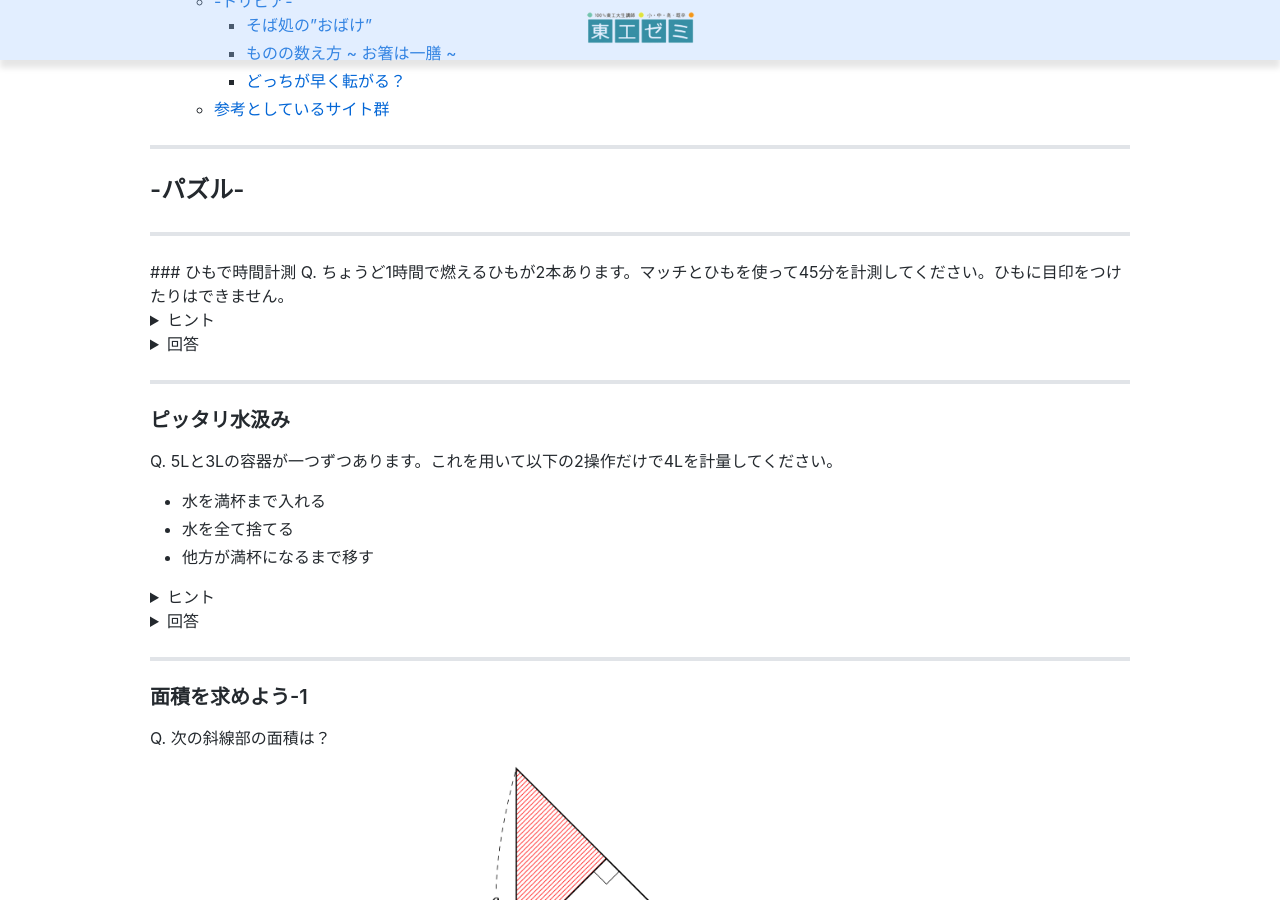
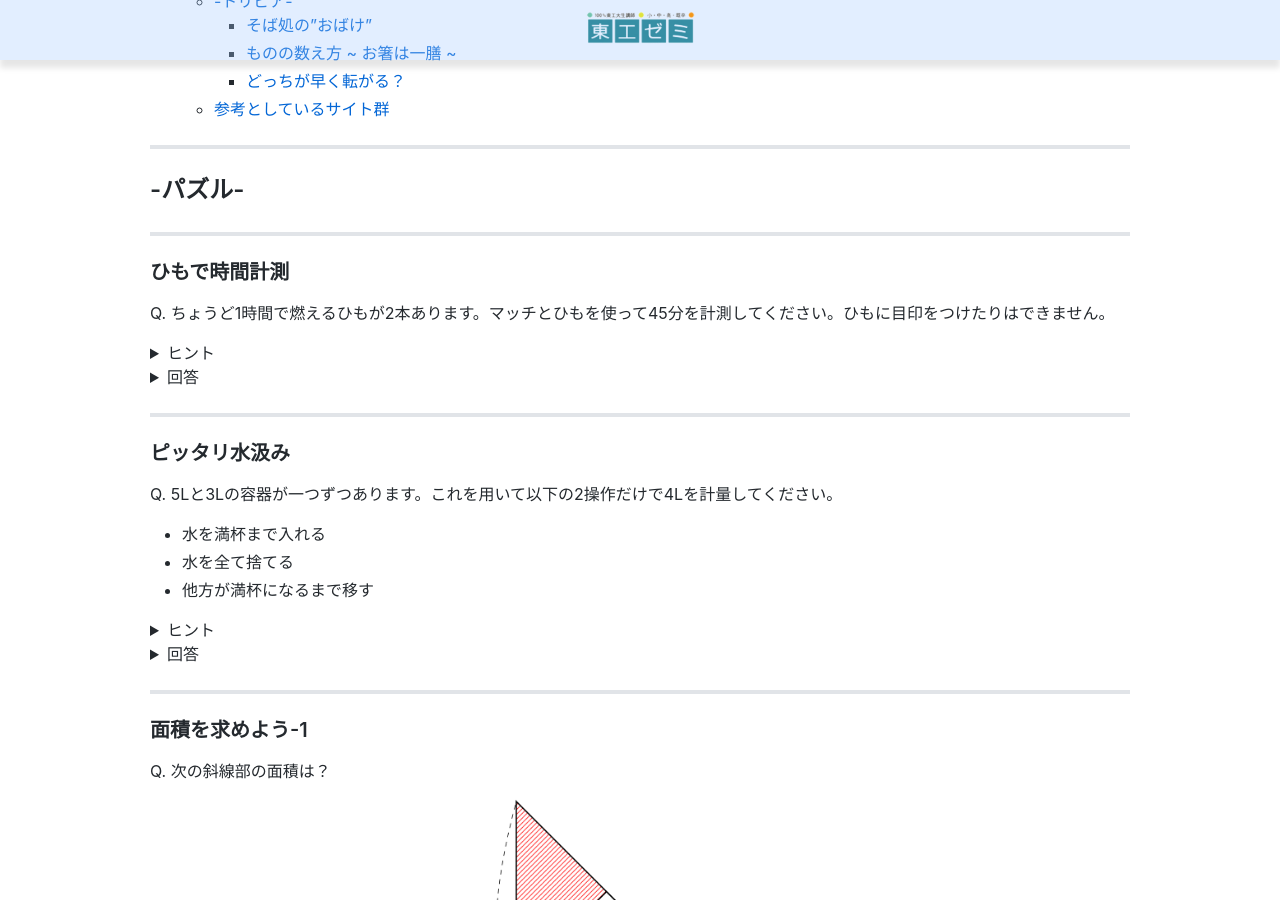
Before and after one commit to lennomue/jekyll-test, a Jekyll site: the page built from index.md, in a window 1280 px wide and 900 px high, scrolled down 722 px. Built offline with Jekyll 4.4.1, drawn with Linux system fonts in a browser that asks for light colours.

Commit message:
不明のclassを登場しないようにした

```diff
--- a/index.md
+++ b/index.md
@@ -43,7 +43,7 @@ title: ""
 ## -パズル-
 ---
 
-<div class="question">
+<!-- <div class="question"> -->
 
 ### ひもで時間計測
 Q. ちょうど1時間で燃えるひもが2本あります。マッチとひもを使って45分を計測してください。ひもに目印をつけたりはできません。
@@ -57,7 +57,7 @@ Q. ちょうど1時間で燃えるひもが2本あります。マッチとひも
   初めに火を3箇所(一本目の両端と二本目の片端)につけて、一本目が燃え切った時点で30分が計測できる。そのタイミングで二本目の端に火をつけることで、残り30分の半分である15分を加え、目標の45分が測れる。
 </details>
 
-</div>
+<!-- </div> -->
 
 ---
 ### ピッタリ水汲み
```
